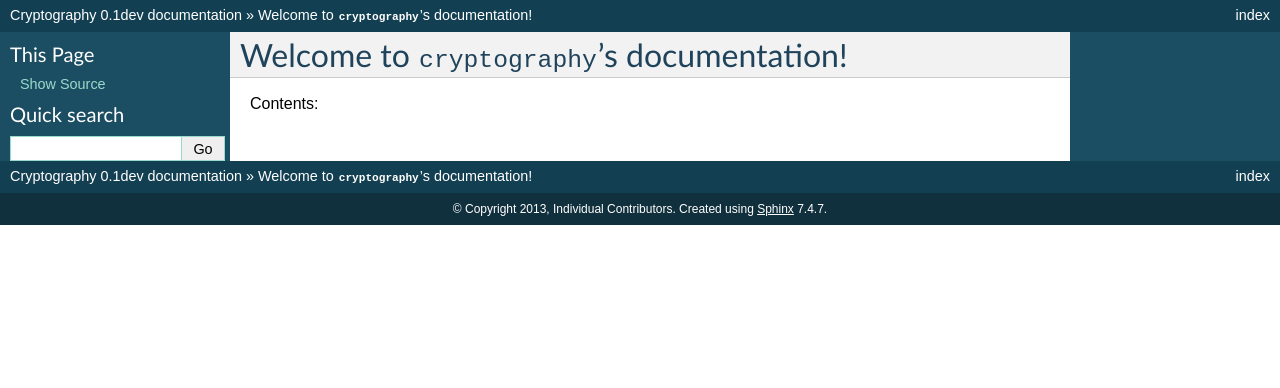
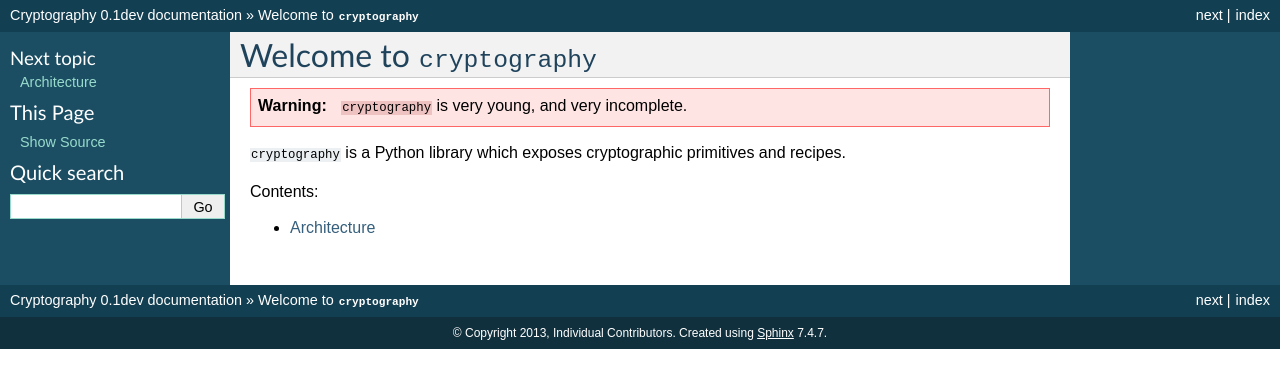
Before and after one commit to WebKing0121/cryptography, a Sphinx documentation site: the page built from docs/index.rst, in a window 1280 px wide. Shown: the top 388 px of the page. Built offline with Sphinx 7.4.7, drawn with Linux system fonts in a browser that asks for light colours.

Commit message:
Start to document the architecture.

```diff
--- a/docs/index.rst
+++ b/docs/index.rst
@@ -1,7 +1,16 @@
-Welcome to ``cryptography``'s documentation!
-============================================
+Welcome to ``cryptography``
+===========================
+
+.. warning::
+
+    ``cryptography`` is very young, and very incomplete.
+
+``cryptography`` is a Python library which exposes cryptographic primitives and
+recipes.
 
 Contents:
 
 .. toctree::
-   :maxdepth: 2
+    :maxdepth: 2
+
+    architecture
```
Also changed, not shown: docs/architecture.rst (added, +16 -0 lines).
